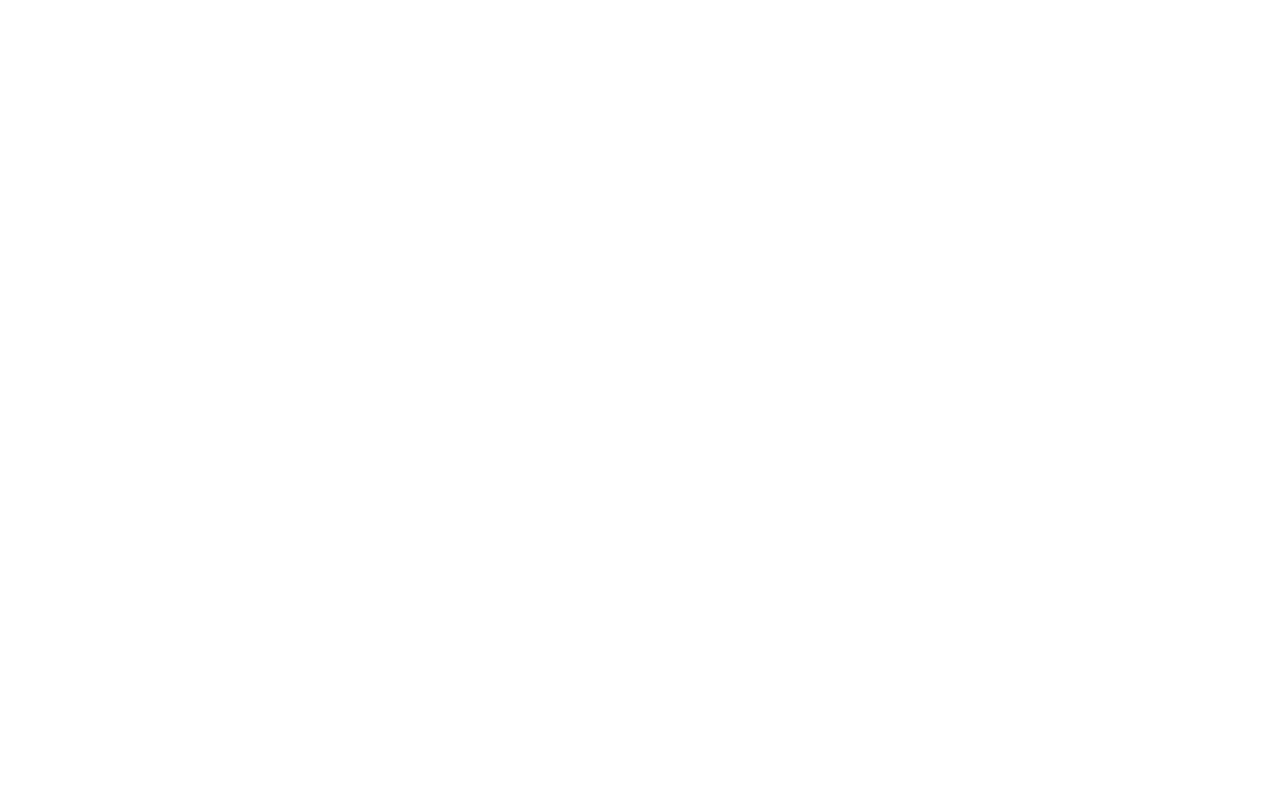
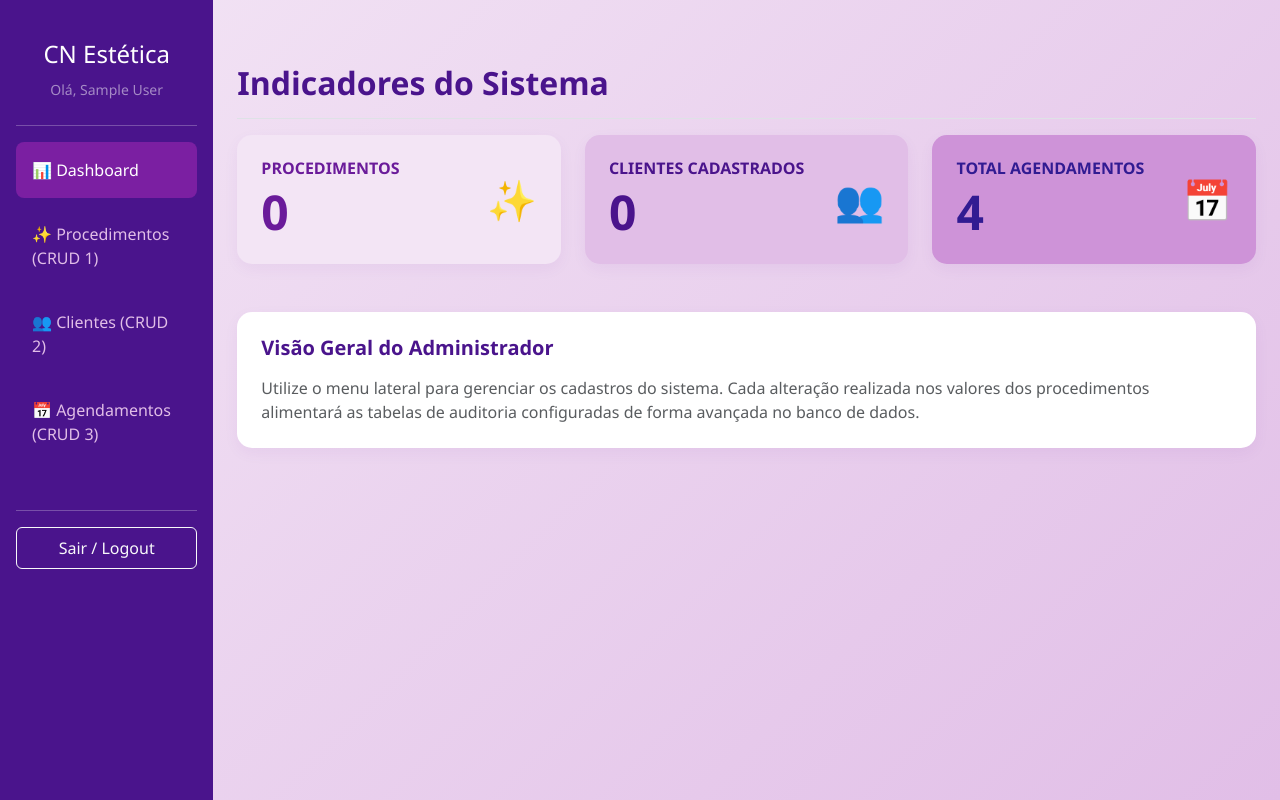
Before and after one commit to matheus-pires-costa/tech-academy4, a PHP site: page /index.php?param=dashboard in a window 1280 px wide. Before the commit the page is empty. Run offline with PHP 8.4, Linux system fonts and the light colour scheme; the visitor is signed in with stand-in values (Sample User, id 1); data comes from the database, SQL or seed files in the repository; data that the repository does not hold is empty.

Commit message:
criado a pagina view da dashboard e estilizada

```diff
--- a/App/public/css/style.css
+++ b/App/public/css/style.css
@@ -25,3 +25,56 @@ body {
     border-color: #ba68c8;
     box-shadow: 0 0 0 0.25rem rgba(186, 104, 200, 0.25);
 }
+
+/* public/css/admin.css */
+body {
+    background-color: #f8f5fa;
+    font-family: 'Segoe UI', sans-serif;
+}
+
+.sidebar {
+    background-color: #4a148c; /* Roxo Escuro */
+    min-height: 100vh;
+    color: white;
+}
+
+.sidebar .nav-link {
+    color: #e1bee7;
+    transition: all 0.3s;
+}
+
+.sidebar .nav-link:hover, .sidebar .nav-link.active {
+    color: white;
+    background-color: #7b1fa2;
+    border-radius: 8px;
+}
+
+.card-indicador {
+    border: none;
+    border-radius: 15px;
+    box-shadow: 0 5px 15px rgba(106, 27, 154, 0.05);
+    transition: transform 0.3s;
+}
+
+.card-indicador:hover {
+    transform: translateY(-5px);
+}
+
+.bg-purple-light {
+    background-color: #f3e5f5;
+    color: #6a1b9a;
+}
+
+.bg-purple-medium {
+    background-color: #e1bee7;
+    color: #4a148c;
+}
+
+.bg-purple-dark {
+    background-color: #ce93d8;
+    color: #311b92;
+}
+
+.text-purple {
+    color: #4a148c;
+}
--- a/App/views/admin/dashboard.php
+++ b/App/views/admin/dashboard.php
@@ -0,0 +1,90 @@
+<!DOCTYPE html>
+<html lang="pt-br">
+<head>
+    <meta charset="UTF-8">
+    <meta name="viewport" content="width=device-width, initial-scale=1.0">
+    <title>Painel Administrativo - CN Estética</title>
+    <link href="https://cdn.jsdelivr.net/npm/bootstrap@5.3.0/dist/css/bootstrap.min.css" rel="stylesheet">
+    <link href="/tech-academy4/App/public/css/style.css" rel="stylesheet">
+</head>
+<body>
+
+<div class="container-fluid">
+    <div class="row">
+        <nav class="col-md-3 col-lg-2 d-md-block sidebar collapse p-3">
+            <div class="text-center my-4">
+                <h4>CN Estética</h4>
+                <small class="text-white-50">Olá, <?= htmlspecialchars($_SESSION['admin_nome']); ?></small>
+            </div>
+            <hr>
+            <ul class="nav flex-column gap-2">
+                <li class="nav-item">
+                    <a class="nav-link active p-3" href="index.php?param=dashboard">📊 Dashboard</a>
+                </li>
+                <li class="nav-item">
+                    <a class="nav-link p-3" href="index.php?param=procedimentos">✨ Procedimentos (CRUD 1)</a>
+                </li>
+                <li class="nav-item">
+                    <a class="nav-link p-3" href="index.php?param=clientes">👥 Clientes (CRUD 2)</a>
+                </li>
+                <li class="nav-item">
+                    <a class="nav-link p-3" href="index.php?param=agendamentos">📅 Agendamentos (CRUD 3)</a>
+                </li>
+            </ul>
+            <hr class="mt-5">
+            <a href="index.php?param=logout" class="btn btn-outline-light w-100 py-2">Sair / Logout</a>
+        </nav>
+
+        <main class="col-md-9 ms-sm-auto col-lg-10 px-md-4 py-5">
+            <div class="d-flex justify-content-between flex-wrap flex-md-nowrap align-items-center pt-3 pb-2 mb-3 border-bottom">
+                <h1 class="h2 text-purple" style="color: #4a148c; font-weight: 700;">Indicadores do Sistema</h1>
+            </div>
+
+            <div class="row g-4 mb-5">
+                <div class="col-md-4">
+                    <div class="card card-indicador bg-purple-light p-4">
+                        <div class="d-flex justify-content-between align-items-center">
+                            <div>
+                                <h6 class="text-uppercase mb-1 fw-bold">Procedimentos</h6>
+                                <h2 class="display-5 fw-bold mb-0"><?= $totalProcedimentos; ?></h2>
+                            </div>
+                            <span style="font-size: 2.5rem;">✨</span>
+                        </div>
+                    </div>
+                </div>
+
+                <div class="col-md-4">
+                    <div class="card card-indicador bg-purple-medium p-4">
+                        <div class="d-flex justify-content-between align-items-center">
+                            <div>
+                                <h6 class="text-uppercase mb-1 fw-bold">Clientes Cadastrados</h6>
+                                <h2 class="display-5 fw-bold mb-0"><?= $totalClientes; ?></h2>
+                            </div>
+                            <span style="font-size: 2.5rem;">👥</span>
+                        </div>
+                    </div>
+                </div>
+
+                <div class="col-md-4">
+                    <div class="card card-indicador bg-purple-dark p-4">
+                        <div class="d-flex justify-content-between align-items-center">
+                            <div>
+                                <h6 class="text-uppercase mb-1 fw-bold">Total Agendamentos</h6>
+                                <h2 class="display-5 fw-bold mb-0"><?= $totalAgendamentos; ?></h2>
+                            </div>
+                            <span style="font-size: 2.5rem;">📅</span>
+                        </div>
+                    </div>
+                </div>
+            </div>
+
+            <div class="card card-indicador bg-white p-4">
+                <h5 class="fw-bold mb-3" style="color: #4a148c;">Visão Geral do Administrador</h5>
+                <p class="text-muted mb-0">Utilize o menu lateral para gerenciar os cadastros do sistema. Cada alteração realizada nos valores dos procedimentos alimentará as tabelas de auditoria configuradas de forma avançada no banco de dados.</p>
+            </div>
+        </main>
+    </div>
+</div>
+
+</body>
+</html>
--- a/index.php
+++ b/index.php
@@ -38,9 +38,11 @@ switch ($param) {
         break;
 
     // --- ROTAS DO PAINEL ADMINISTRATIVO (ÁREA PROTEGIDA) ---
+    // Procure pelo case 'dashboard' e substitua por este:
     case 'dashboard':
         verificarAcesso();
-        // Aqui chamaremos o AdminController para exibir o Dashboard de 4 pontos
+        $controller = new \App\Controllers\AdminController();
+        $controller->index();
         break;
 
     // --- ROTAS DO CRUD 1: PROCEDIMENTOS ESTÉTICOS ---
```
